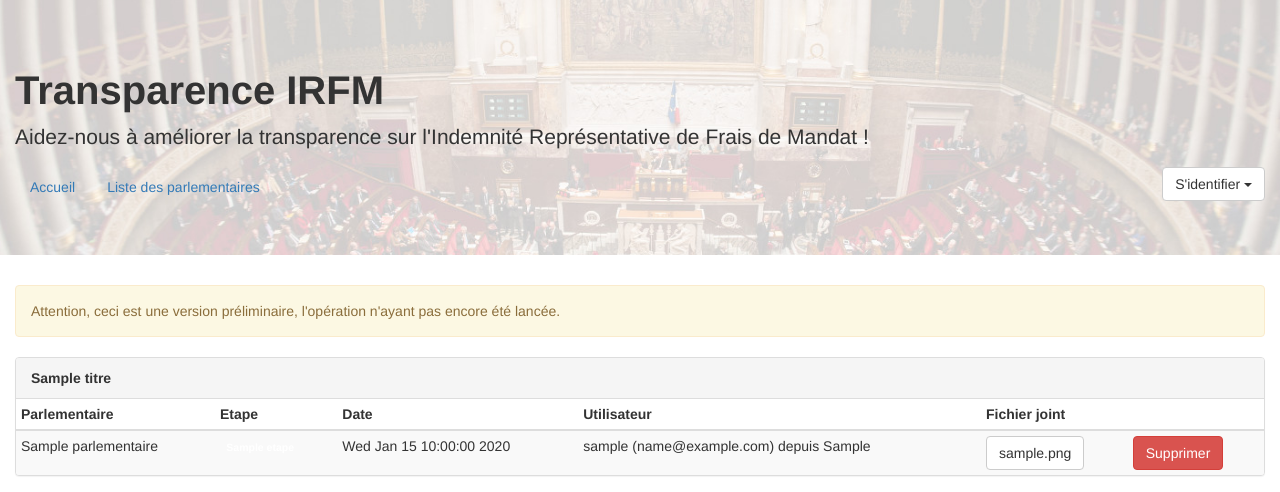
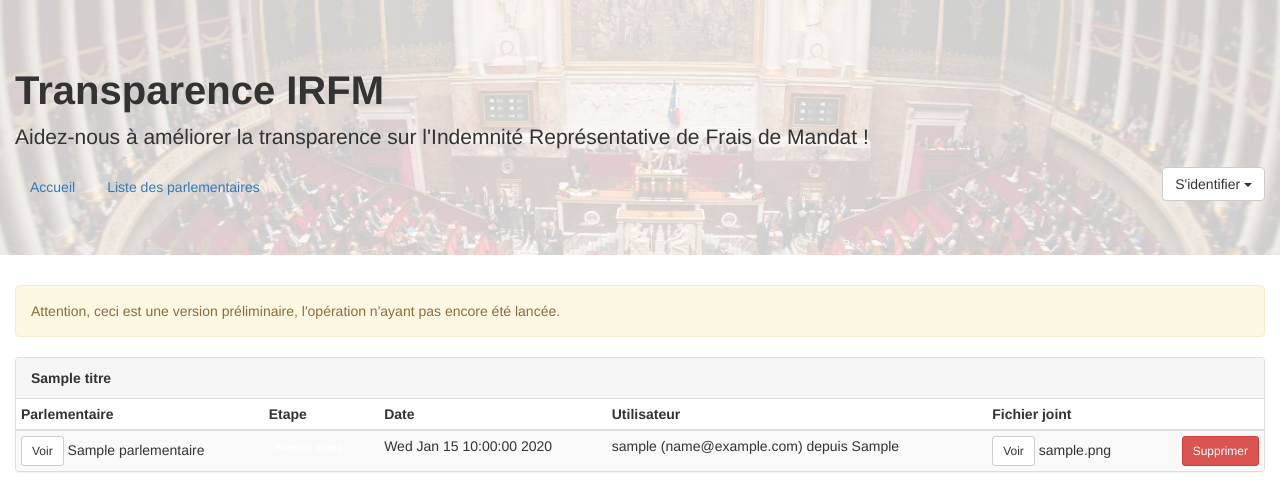
Before and after one commit to regardscitoyens/irfm, a Flask app: template irfm/templates/admin_recent.html.j2 in a window 1280 px wide. Shown: the top 492 px of the page. Run offline with Flask 2, Linux system fonts and the light colour scheme; tables that the repository leaves empty hold one stand-in row (values such as "Sample post"); the template is opened without the code that fills it: values that come from a table or form of the project are taken from there, most other values are stand-ins (such as "Sample title", 1, 10 or a date in 2020); some libraries are stand-ins or nearby versions.

Commit message:
Ajout lien parl dans admin

```diff
--- a/irfm/templates/admin_recent.html.j2
+++ b/irfm/templates/admin_recent.html.j2
@@ -20,7 +20,10 @@
       <tbody>
         {% for action in actions %}
           <tr>
-            <td>{{ action.parlementaire.nom_complet }}</td>
+            <td>
+              <a class="btn btn-default btn-sm" href="{{ url_for('parlementaire', id=action.parlementaire_id) }}">Voir</a>
+              {{ action.parlementaire.nom_complet }}
+            </td>
             <td>{{ action.etape|label_etape }}</td>
             <td>{{ action.date.strftime('%c') }}</td>
             <td>
@@ -32,11 +35,12 @@
             </td>
             <td>
               {% if action.attachment %}
-                <a class="btn btn-default" href="{{ url_for('admin_fichier', id_action=action.id) }}" target="_blank">{{ action.attachment }}</a>
+                <a class="btn btn-default btn-sm" href="{{ url_for('admin_fichier', id_action=action.id) }}" target="_blank">Voir</a>
+                {{ action.attachment }}
               {% endif %}
             </td>
-            <td>
-              <a class="btn btn-danger" href="{{ url_for('admin_delete', id=action.id) }}">Supprimer</a>
+            <td class="col-right">
+              <a class="btn btn-danger btn-sm" href="{{ url_for('admin_delete', id=action.id) }}">Supprimer</a>
             </td>
           </tr>
 
```
